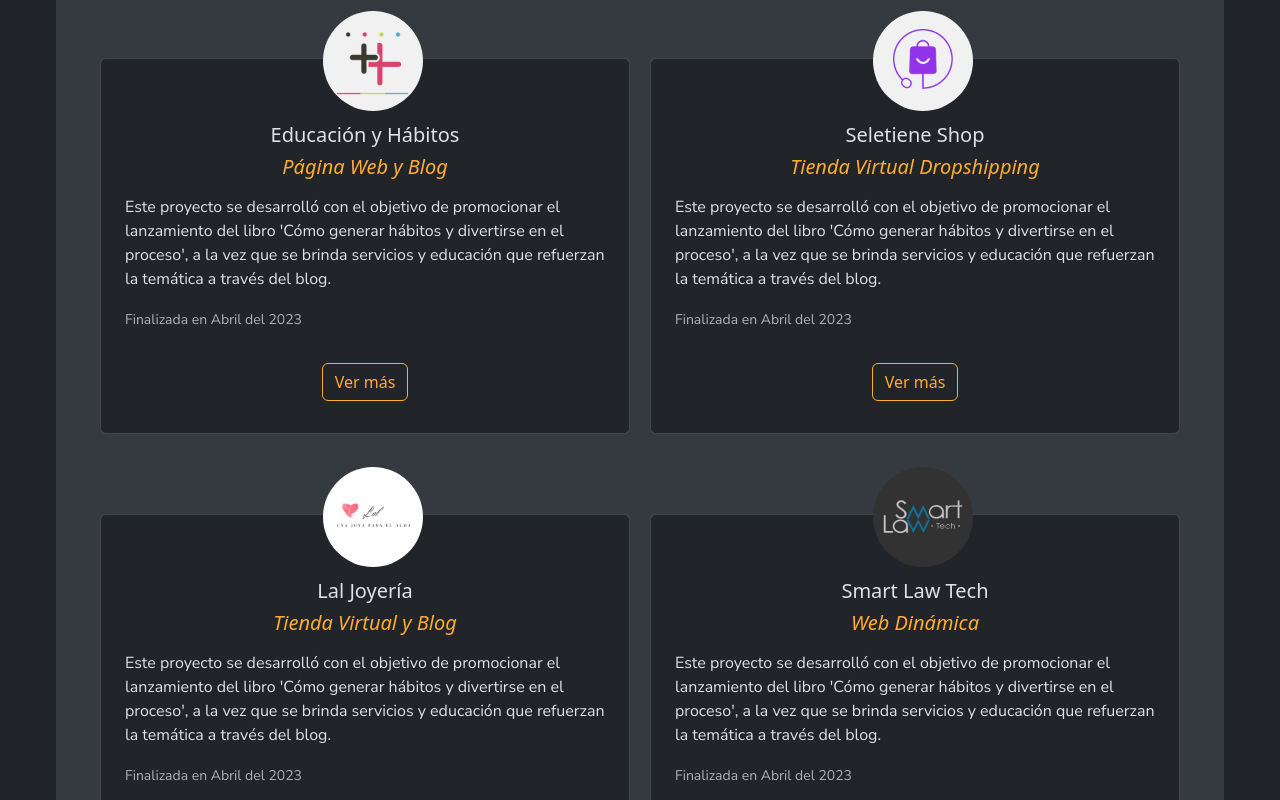
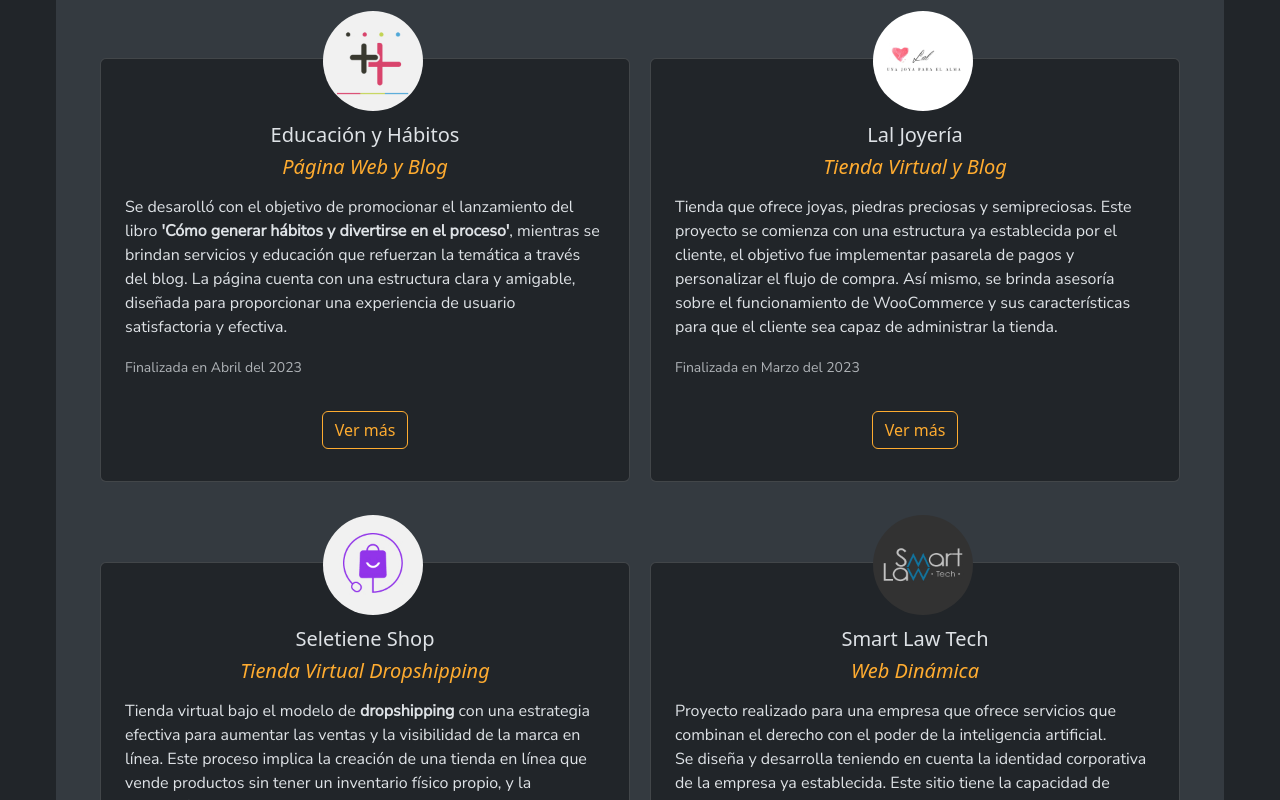
Before and after one commit to Nicolas-Gom3z/Portfolio, an Angular app: page /home in a window 1280 px wide. Shown: the part 2220-3020 px from the top of the page. Built offline with nearby package versions, Linux system fonts and the light colour scheme.

Commit message:
Se modifican los resumenes de las tarjetas del portafolio

```diff
--- a/src/app/portafolio/components/dynamic-popup/dynamic-popup.component.html
+++ b/src/app/portafolio/components/dynamic-popup/dynamic-popup.component.html
@@ -11,7 +11,7 @@
         <div class="title-container">
           <h5 class="card-title">{{card.title}}</h5><span class="text-primary">{{card.subTitle}}</span>
         </div>
-        <p class="card-text">{{card.summary}}</p>
+        <p class="card-text" [innerHTML]="card.summary"></p>
         <p class="card-text"><small class="text-body-secondary">{{card.date}}</small></p>
         <button class="btn btn-outline-primary" data-bs-toggle="modal"
         [attr.data-bs-target]="'#'+card.id">Ver más</button>
--- a/src/app/portafolio/pages/home/home.component.html
+++ b/src/app/portafolio/pages/home/home.component.html
@@ -191,7 +191,7 @@
         <li class="mb-4">
           <div class="job">
             <span><i class="bi bi-circle-fill text-primary"></i></span>
-            <span class="rounded-5 job-title">Interrapidisimo <span class="subtitle">Web Master</span></span>
+            <span class="rounded-5 job-title">Interrapidísimo <span class="subtitle">Web Master</span></span>
           </div>
           <div class="job-description">
             <span>Lorem ipsum dolor sit amet consectetur adipisicing elit. Eveniet, ad hic modi dolores nisi sed, dolor, libero molestias id corrupti itaque! Obcaecati similique quae neque architecto corporis laborum numquam officiis.</span>
--- a/src/app/portafolio/pages/home/home.component.ts
+++ b/src/app/portafolio/pages/home/home.component.ts
@@ -16,12 +16,12 @@
       "imgDestacada":"../assets/img/educacionyhabitos.jpg",
       "title": "Educación y Hábitos",
       "subTitle": "Página Web y Blog",
-      "summary":"Este proyecto se desarrolló con el objetivo de promocionar el lanzamiento del libro 'Cómo generar hábitos y divertirse en el proceso', a la vez que se brinda servicios y educación que refuerzan la temática a través del blog.",
+      "summary":"Se desarolló con el objetivo de promocionar el lanzamiento del libro <b>'Cómo generar hábitos y divertirse en el proceso'</b>, mientras se brindan servicios y educación que refuerzan la temática a través del blog. La página cuenta con una estructura clara y amigable, diseñada para proporcionar una experiencia de usuario satisfactoria y efectiva.",
       "date": "Finalizada en Abril del 2023",
       "objetivo": "El objetivo de este proyecto es promocionar el lanzamiento del libro 'Cómo generar hábitos y divertirse en el proceso', a la vez que se dan a conocer diversos servicios relacionados con la analítica de datos, consultorías de educación superior, cursos, diplomados y otros. En su sitio web, se encuentra disponible información detallada sobre cada uno de estos servicios, así como recursos y herramientas para facilitar el proceso de aprendizaje y crecimiento personal de los usuarios. Como parte de la comunidad, se pueden acceder a contenidos exclusivos y descuentos especiales en productos y servicios afines a los temas de interés. El proyecto tiene como finalidad proporcionar un espacio integral para la adquisición de conocimientos y la mejora de hábitos saludables de una manera amena y efectiva.",
       "metodologia":[
-        "Se elabora un mockup tomando en cuenta los referentes del cliente y los requerimientos específicos del proyecto. Una vez establecida una estructura base clara, se procede a diseñar un prototipo que permite simular la experiencia del usuario mientras navega e interactúa en las diferentes secciones de la página",
-        "Una vez que el diseño ha sido aprobado, se inicia la configuración de Wordpress y se procede a maquetar las diferentes secciones previamente establecidas con la ayuda de Elementor. Este proceso permite crear una página web atractiva, intuitiva y funcional que cumpla con las expectativas del cliente y brinde una excelente experiencia de usuario."
+        "Se elabora un mockup tomando en cuenta los referentes del cliente y los requerimientos específicos del proyecto. Una vez establecida una estructura base clara, se procede a diseñar un prototipo que permite simular la experiencia del usuario mientras navega e interactúa en las diferentes secciones de la página.",
+        "Una vez que el diseño ha sido aprobado, se inicia la configuración de Wordpress y se procede a maquetar las diferentes secciones previamente establecidas con la ayuda de Elementor. Este proceso permite crear una página web atractiva, intuitiva y funcional que cumple con las expectativas del cliente y brinda una excelente experiencia de usuario."
       ],
       "tecnologias": [
         {
@@ -38,6 +38,57 @@
         },
         {
           "imagen": "/assets/img/photoshop.svg",
+          "texto": "Adobe Photoshop"
+        },
+        {
+          "imagen": "/assets/img/illustrator.svg",
+          "texto": "Adobe Illustrator"
+        },
+        {
+          "imagen": "/assets/img/css.svg",
+          "texto": "CSS"
+        }
+      ],
+      "poster":[
+        "/assets/img/Educacion1.jpg",
+        "/assets/img/Educacion2.jpg",
+        "/assets/img/Educacion3.jpg"
+
+      ],
+      "enlace": "https://educacionyhabitos.com/"
+    },
+
+
+    {
+      "id": "laljoyeriaModal",
+      "imgDestacada":"../assets/img/laljoyeria.jpg",
+      "title": "Lal Joyería",
+      "subTitle": "Tienda Virtual y Blog",
+      "summary":"Tienda que ofrece joyas, piedras preciosas y semipreciosas. Este proyecto se comienza con una estructura ya establecida por el cliente, el objetivo fue implementar pasarela de pagos y personalizar el flujo de compra. Así mismo, se brinda asesoría sobre el funcionamiento de WooCommerce y sus características para que el cliente sea capaz de administrar la tienda.",
+      "date": "Finalizada en Marzo del 2023",
+      "objetivo": "El objetivo de este proyecto es en primera instancia optimizar el sitio ya que el cliente ya tenia una configuración y estructura realizada por él mismo. Por otro lado se requiere implementar, configurar y personalizar las caracteristicas que ofrece Woocommerce.",
+      "metodologia":[
+        "Se realiza un analisis para identificar el estado del sitio, posterior a esto se realizan ajustes sobre la estructura que ya esta preestablecida.",
+        "Una vez que el diseño ha sido aprobado, se inicia la configuración de Wordpress y se procede a maquetar las diferentes secciones previamente establecidas con la ayuda de Elementor. Este proceso permite crear una página web atractiva, intuitiva y funcional que cumpla con las expectativas del cliente y brinde una excelente experiencia de usuario."
+      ],
+      "tecnologias": [
+        {
+          "imagen": "/assets/img/wordpress.svg",
+          "texto": "Wordpress"
+        },{
+          "imagen": "/assets/img/woocommerce.svg",
+          "texto": "Woocommerce"
+        },
+        {
+          "imagen": "/assets/img/Divi.svg",
+          "texto": "Divi"
+        },
+        {
+          "imagen": "/assets/img/figma.svg",
+          "texto": "Figma"
+        },
+        {
+          "imagen": "/assets/img/photoshop.svg",
           "texto": "Photoshop"
         },
         {
@@ -47,6 +98,10 @@
         {
           "imagen": "/assets/img/css.svg",
           "texto": "CSS"
+        },
+        {
+          "imagen": "/assets/img/js.svg",
+          "texto": "JavaScript"
         }
       ],
       "poster":[
@@ -63,12 +118,12 @@
       "imgDestacada":"../assets/img/seletiene.jpg",
       "title": "Seletiene Shop",
       "subTitle": "Tienda Virtual Dropshipping",
-      "summary":"Este proyecto se desarrolló con el objetivo de promocionar el lanzamiento del libro 'Cómo generar hábitos y divertirse en el proceso', a la vez que se brinda servicios y educación que refuerzan la temática a través del blog.",
-      "date": "Finalizada en Abril del 2023",
+      "summary":"Tienda virtual bajo el modelo de <b>dropshipping</b> con una estrategia efectiva para aumentar las ventas y la visibilidad de la marca en línea. Este proceso implica la creación de una tienda en línea que vende productos sin tener un inventario físico propio, y la promoción de dicha tienda mediante campañas por medio del entorno que ofrece Google.",
+      "date": "Finalizada en Diciembre del 2022",
       "objetivo": "El objetivo de este proyecto es promocionar el lanzamiento del libro 'Cómo generar hábitos y divertirse en el proceso', a la vez que se dan a conocer diversos servicios relacionados con la analítica de datos, consultorías de educación superior, cursos, diplomados y otros. En su sitio web, se encuentra disponible información detallada sobre cada uno de estos servicios, así como recursos y herramientas para facilitar el proceso de aprendizaje y crecimiento personal de los usuarios. Como parte de la comunidad, se pueden acceder a contenidos exclusivos y descuentos especiales en productos y servicios afines a los temas de interés. El proyecto tiene como finalidad proporcionar un espacio integral para la adquisición de conocimientos y la mejora de hábitos saludables de una manera amena y efectiva.",
       "metodologia":[
-        "Se elabora un mockup tomando en cuenta los referentes del cliente y los requerimientos específicos del proyecto. Una vez establecida una estructura base clara, se procede a diseñar un prototipo que permite simular la experiencia del usuario mientras navega e interactúa en las diferentes secciones de la página",
-        "Una vez que el diseño ha sido aprobado, se inicia la configuración de Wordpress y se procede a maquetar las diferentes secciones previamente establecidas con la ayuda de Elementor. Este proceso permite crear una página web atractiva, intuitiva y funcional que cumpla con las expectativas del cliente y brinde una excelente experiencia de usuario."
+        "Se elabora un mockup tomando en cuenta los referentes del cliente y los requerimientos específicos del proyecto. Una vez establecida una estructura base clara, se procede a diseñar un prototipo que permite simular la experiencia del usuario mientras navega e interactúa en las diferentes secciones de la página.",
+        "Una vez que el diseño ha sido aprobado, se inicia la configuración de Wordpress y se procede a maquetar las diferentes secciones previamente establecidas con la ayuda de Elementor. Este proceso permite crear una página web atractiva, intuitiva y funcional que cumple con las expectativas del cliente y brinda una excelente experiencia de usuario."
       ],
       "tecnologias": [
         {
@@ -117,67 +172,15 @@
       "enlace": "https://educacionyhabitos.com/"
     },
 
-    {
-      "id": "laljoyeriaModal",
-      "imgDestacada":"../assets/img/laljoyeria.jpg",
-      "title": "Lal Joyería",
-      "subTitle": "Tienda Virtual y Blog",
-      "summary":"Este proyecto se desarrolló con el objetivo de promocionar el lanzamiento del libro 'Cómo generar hábitos y divertirse en el proceso', a la vez que se brinda servicios y educación que refuerzan la temática a través del blog.",
-      "date": "Finalizada en Abril del 2023",
-      "objetivo": "El objetivo de este proyecto es promocionar el lanzamiento del libro 'Cómo generar hábitos y divertirse en el proceso', a la vez que se dan a conocer diversos servicios relacionados con la analítica de datos, consultorías de educación superior, cursos, diplomados y otros. En su sitio web, se encuentra disponible información detallada sobre cada uno de estos servicios, así como recursos y herramientas para facilitar el proceso de aprendizaje y crecimiento personal de los usuarios. Como parte de la comunidad, se pueden acceder a contenidos exclusivos y descuentos especiales en productos y servicios afines a los temas de interés. El proyecto tiene como finalidad proporcionar un espacio integral para la adquisición de conocimientos y la mejora de hábitos saludables de una manera amena y efectiva.",
-      "metodologia":[
-        "Se elabora un mockup tomando en cuenta los referentes del cliente y los requerimientos específicos del proyecto. Una vez establecida una estructura base clara, se procede a diseñar un prototipo que permite simular la experiencia del usuario mientras navega e interactúa en las diferentes secciones de la página",
-        "Una vez que el diseño ha sido aprobado, se inicia la configuración de Wordpress y se procede a maquetar las diferentes secciones previamente establecidas con la ayuda de Elementor. Este proceso permite crear una página web atractiva, intuitiva y funcional que cumpla con las expectativas del cliente y brinde una excelente experiencia de usuario."
-      ],
-      "tecnologias": [
-        {
-          "imagen": "/assets/img/wordpress.svg",
-          "texto": "Wordpress"
-        },{
-          "imagen": "/assets/img/woocommerce.svg",
-          "texto": "Woocommerce"
-        },
-        {
-          "imagen": "/assets/img/Divi.svg",
-          "texto": "Divi"
-        },
-        {
-          "imagen": "/assets/img/figma.svg",
-          "texto": "Figma"
-        },
-        {
-          "imagen": "/assets/img/photoshop.svg",
-          "texto": "Photoshop"
-        },
-        {
-          "imagen": "/assets/img/illustrator.svg",
-          "texto": "Illustrator"
-        },
-        {
-          "imagen": "/assets/img/css.svg",
-          "texto": "CSS"
-        },
-        {
-          "imagen": "/assets/img/js.svg",
-          "texto": "JavaScript"
-        }
-      ],
-      "poster":[
-        "/assets/img/Educacion1.jpg",
-        "/assets/img/Educacion2.jpg",
-        "/assets/img/Educacion3.jpg"
 
-      ],
-      "enlace": "https://educacionyhabitos.com/"
-    },
 
     {
       "id": "sltModal",
       "imgDestacada":"../assets/img/slt.jpg",
       "title": "Smart Law Tech",
       "subTitle": "Web Dinámica",
-      "summary":"Este proyecto se desarrolló con el objetivo de promocionar el lanzamiento del libro 'Cómo generar hábitos y divertirse en el proceso', a la vez que se brinda servicios y educación que refuerzan la temática a través del blog.",
-      "date": "Finalizada en Abril del 2023",
+      "summary":"Proyecto realizado para una empresa que ofrece servicios que combinan el derecho con el poder de la inteligencia artificial.<br> Se diseña y desarrolla teniendo en cuenta la identidad corporativa de la empresa ya establecida. Este sitio tiene la capacidad de actualizar su contenido en tiempo real teniendo en cuenta la información de una base de datos externa.",
+      "date": "Finalizada en Noviembre del 2021",
       "objetivo": "El objetivo de este proyecto es promocionar el lanzamiento del libro 'Cómo generar hábitos y divertirse en el proceso', a la vez que se dan a conocer diversos servicios relacionados con la analítica de datos, consultorías de educación superior, cursos, diplomados y otros. En su sitio web, se encuentra disponible información detallada sobre cada uno de estos servicios, así como recursos y herramientas para facilitar el proceso de aprendizaje y crecimiento personal de los usuarios. Como parte de la comunidad, se pueden acceder a contenidos exclusivos y descuentos especiales en productos y servicios afines a los temas de interés. El proyecto tiene como finalidad proporcionar un espacio integral para la adquisición de conocimientos y la mejora de hábitos saludables de una manera amena y efectiva.",
       "metodologia":[
         "Se elabora un mockup tomando en cuenta los referentes del cliente y los requerimientos específicos del proyecto. Una vez establecida una estructura base clara, se procede a diseñar un prototipo que permite simular la experiencia del usuario mientras navega e interactúa en las diferentes secciones de la página",
```
